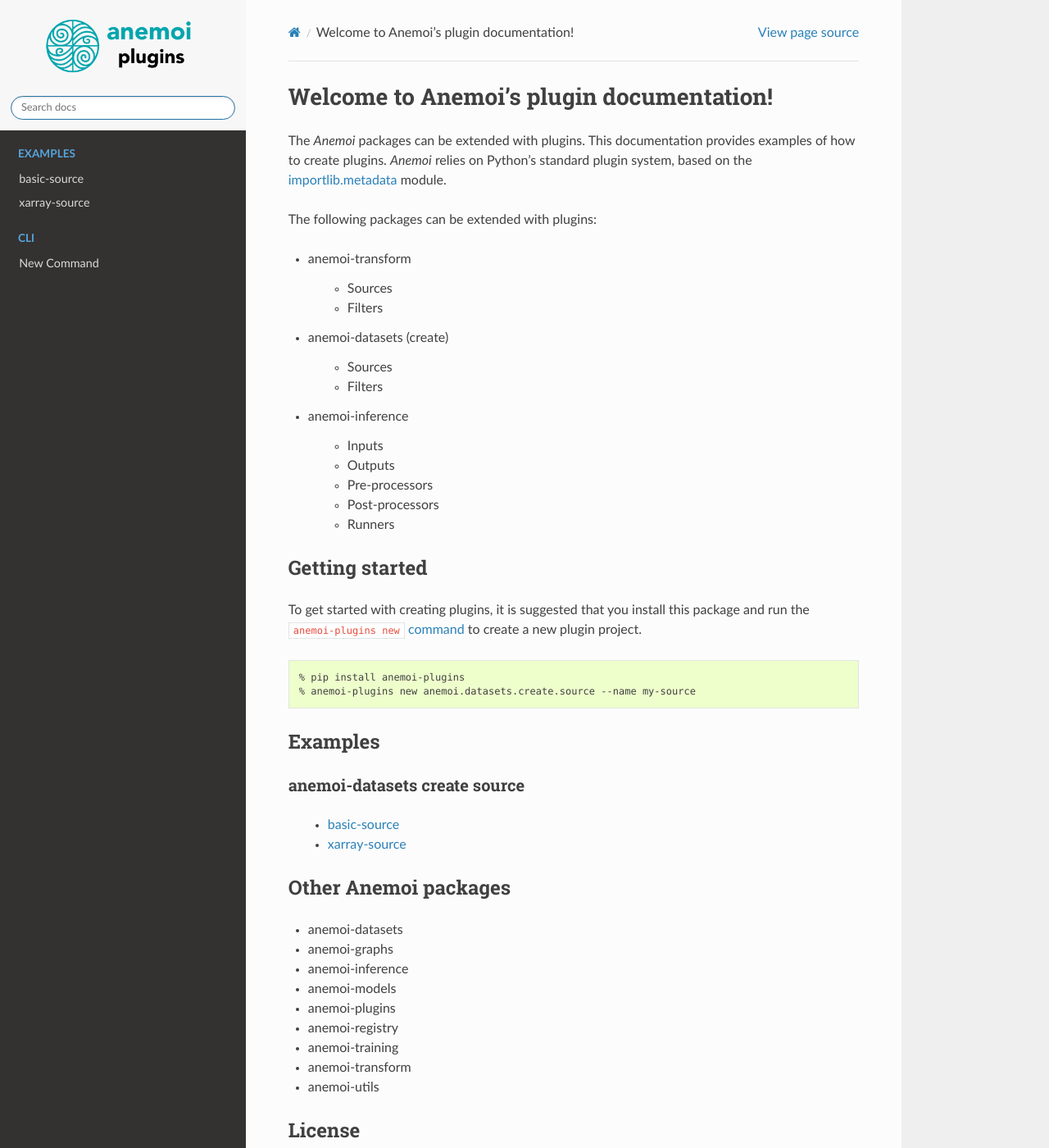
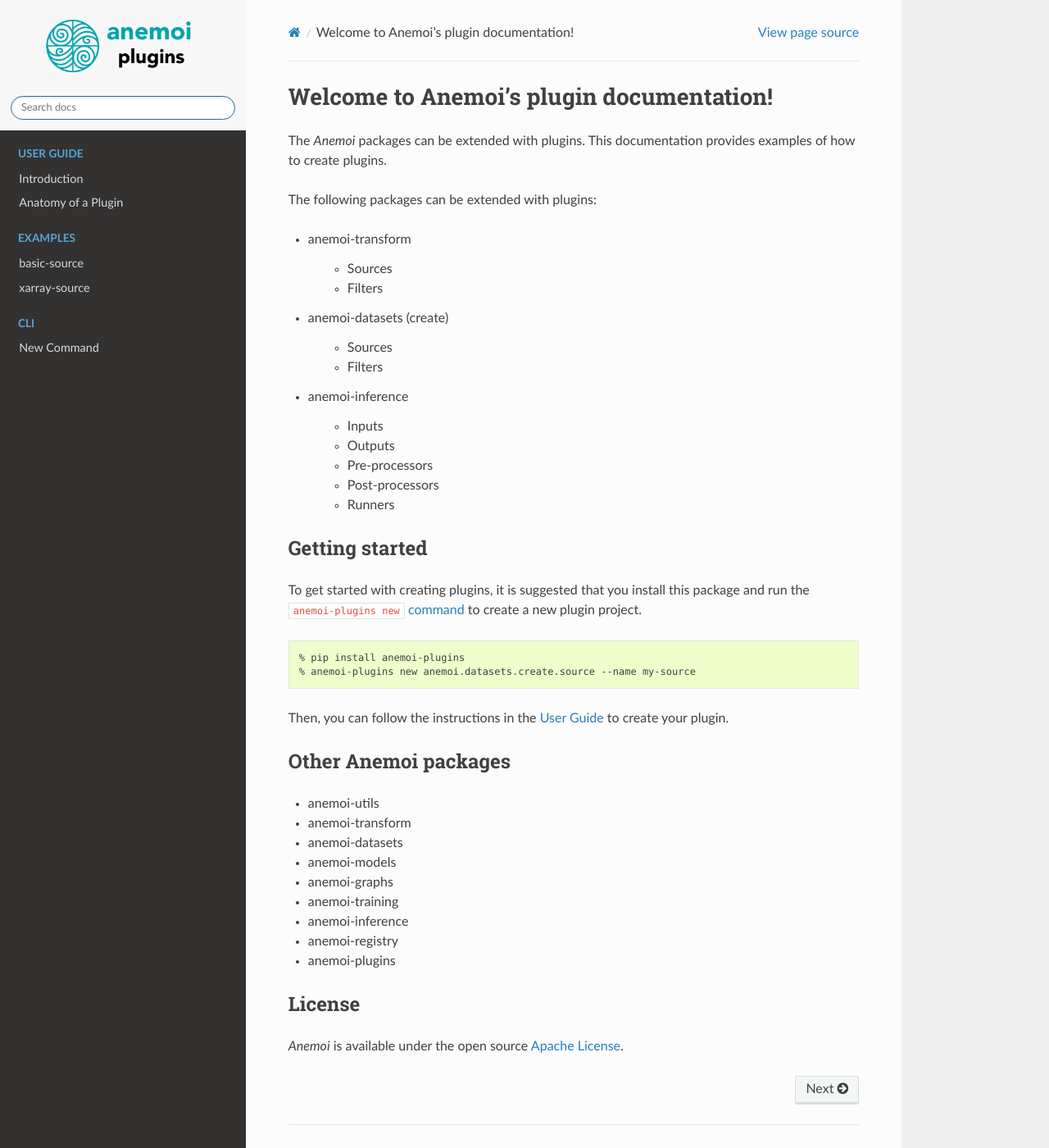
Before and after one commit to ecmwf/anemoi-plugins, a Sphinx documentation site: the page built from docs/index.rst, in a window 1280 px wide and 1400 px high. Shown: the whole window at 82% size. Built offline with Sphinx 7.4.7 and the Read the Docs theme 3.1.0, drawn with Linux system fonts in a browser that asks for light colours.

Commit message:
update doc

```diff
--- a/docs/conf.py
+++ b/docs/conf.py
@@ -103,6 +103,10 @@ intersphinx_mapping = {
         "https://anemoi-transform.readthedocs.io/en/latest/",
         ("../../anemoi-transform/docs/_build/html/objects.inv", None),
     ),
+    "anemoi-plugins": (
+        "https://anemoi-plugins.readthedocs.io/en/latest/",
+        ("../../anemoi-plugins/docs/_build/html/objects.inv", None),
+    ),
 }
 
 
--- a/docs/index.rst
+++ b/docs/index.rst
@@ -5,8 +5,7 @@
 ###########################################
 
 The *Anemoi* packages can be extended with plugins. This documentation
-provides examples of how to create plugins. *Anemoi* relies on Python's
-standard plugin system, based on the importlib.metadata_ module.
+provides examples of how to create plugins.
 
 The following packages can be extended with plugins:
 
@@ -41,15 +40,38 @@ this package and run the ``anemoi-plugins new`` :ref:`command
    % pip install anemoi-plugins
    % anemoi-plugins new anemoi.datasets.create.source --name my-source
 
-**********
- Examples
-**********
+Then, you can follow the instructions in the :ref:`User Guide
+<user-guide-introduction>` to create your plugin.
 
-anemoi-datasets create source
-=============================
+***********************
+ Other Anemoi packages
+***********************
 
-   -  :doc:`examples/datasets-create-source-basic-source/index`
-   -  :doc:`examples/datasets-create-source-xarray-source/index`
+-  :ref:`anemoi-utils <anemoi-utils:index-page>`
+-  :ref:`anemoi-transform <anemoi-transform:index-page>`
+-  :ref:`anemoi-datasets <anemoi-datasets:index-page>`
+-  :ref:`anemoi-models <anemoi-models:index-page>`
+-  :ref:`anemoi-graphs <anemoi-graphs:index-page>`
+-  :ref:`anemoi-training <anemoi-training:index-page>`
+-  :ref:`anemoi-inference <anemoi-inference:index-page>`
+-  :ref:`anemoi-registry <anemoi-registry:index-page>`
+-  :ref:`anemoi-plugins <anemoi-plugins:index-page>`
+
+*********
+ License
+*********
+
+*Anemoi* is available under the open source `Apache License`__.
+
+.. __: http://www.apache.org/licenses/LICENSE-2.0.html
+
+.. toctree::
+   :maxdepth: 1
+   :hidden:
+   :caption: User Guide
+
+   guide/introduction
+   guide/anatomy-of-a-plugin
 
 .. toctree::
    :maxdepth: 1
@@ -65,27 +87,3 @@ anemoi-datasets create source
    :caption: CLI
 
    cli/new
-
-***********************
- Other Anemoi packages
-***********************
-
--  :ref:`anemoi-datasets <anemoi-datasets:index-page>`
--  :ref:`anemoi-graphs <anemoi-graphs:index-page>`
--  :ref:`anemoi-inference <anemoi-inference:index-page>`
--  :ref:`anemoi-models <anemoi-models:index-page>`
--  :ref:`anemoi-plugins <anemoi-plugins:index-page>`
--  :ref:`anemoi-registry <anemoi-registry:index-page>`
--  :ref:`anemoi-training <anemoi-training:index-page>`
--  :ref:`anemoi-transform <anemoi-transform:index-page>`
--  :ref:`anemoi-utils <anemoi-utils:index-page>`
-
-*********
- License
-*********
-
-*Anemoi* is available under the open source `Apache License`__.
-
-.. __: http://www.apache.org/licenses/LICENSE-2.0.html
-
-.. _importlib.metadata: https://docs.python.org/3/library/importlib.html#module-importlib.metadata
```
Also changed, not shown: docs/guide/anatomy-of-a-plugin.rst (added, +52 -0 lines), docs/guide/introduction.rst (added, +106 -0 lines).
